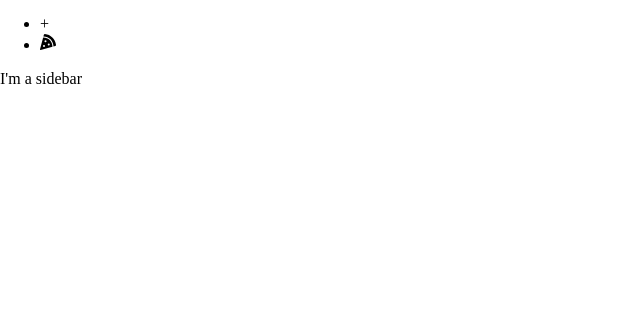
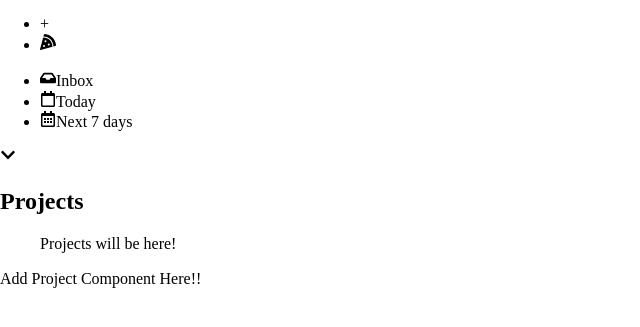
Before and after one commit to gautambitious/TodoList, a React (Create React App) app: page / in a window 1280 px wide. Shown: the part 305-632 px from the top of the page, without its empty margins (0-640 px from the left). Built offline with nearby package versions, Linux system fonts and the light colour scheme.

Commit message:
Statusbar

```diff
--- a/package.json
+++ b/package.json
@@ -6,7 +6,8 @@
     "@testing-library/jest-dom": "^4.2.4",
     "@testing-library/react": "^9.5.0",
     "@testing-library/user-event": "^7.2.1",
-    "react": "^16.13.1",
+    "firebase": "^7.14.1",
+    "node-sass": "^4.13.1",
     "react-dom": "^16.13.1",
     "react-icons": "^3.10.0",
     "react-scripts": "3.4.1"
--- a/src/components/layouts/Sidebar.js
+++ b/src/components/layouts/Sidebar.js
@@ -1,3 +1,45 @@
 import React from 'react';
+import {FaChevronDown, FaInbox, FaRegCalendarAlt, FaRegCalendar} from "react-icons/fa"
 
-export const Sidebar = () => <p> I'm a sidebar </p>
+export const Sidebar = () => {
+    return (
+        <div className="sidebar" data-testid="sidebar">
+            <ul className="sidebar__generic">
+                <li>
+                    <span>
+                        <FaInbox/>
+                    </span>
+                    <span>
+                        Inbox
+                    </span>
+                </li>
+                <li>
+                    <span>
+                        <FaRegCalendar/>
+                    </span>
+                    <span>
+                        Today
+                    </span>
+                </li>
+                <li>
+                    <span>
+                        <FaRegCalendarAlt/>
+                    </span>
+                    <span>
+                        Next 7 days
+                    </span>
+                </li>
+            </ul>
+            <div className="sidebar__middle">
+                <span>
+                    <FaChevronDown/>
+                </span>
+                <h2> Projects </h2>
+            </div>
+            <ul className="sidebar__projects">
+                Projects will be here!
+            </ul>
+            Add Project Component Here!!
+        </div>
+    );
+}
```
Also changed, not shown: src/components/layouts/Content.js (line endings or trailing spaces), src/firebase.js (added), 1 other file (tests, documents, lock files or other folders).
